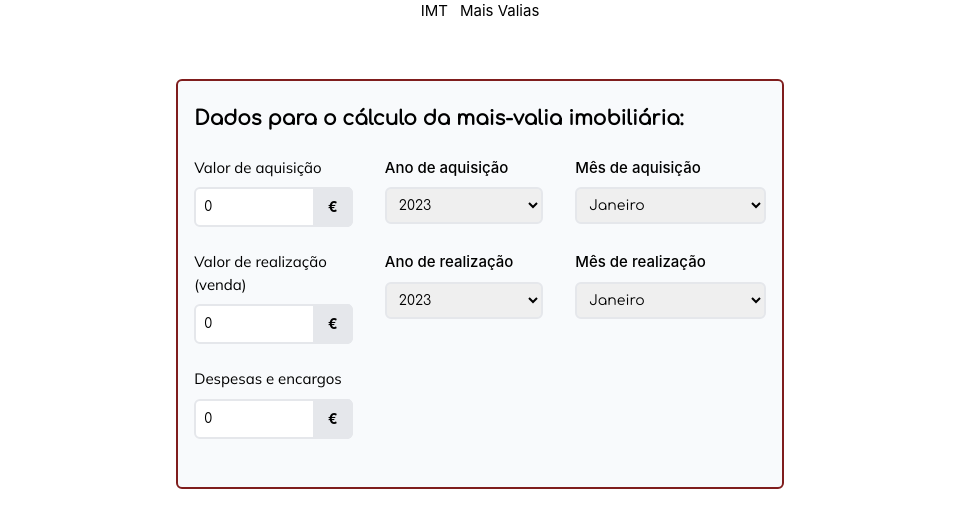
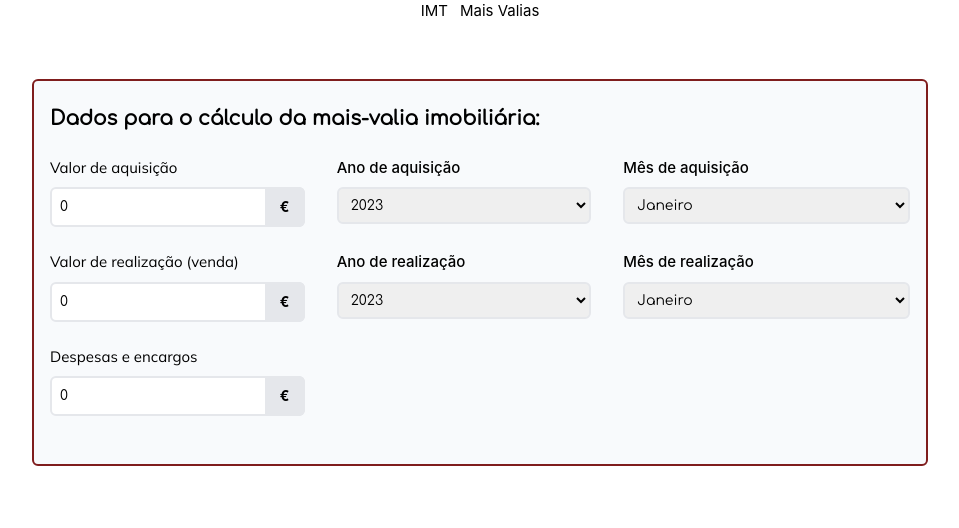
Before and after one commit to firQxHwspt/daniel-simulators, a Vue app: page /mais-valias in a window 1280 px wide. Shown: the top 528 px of the page, without its empty margins (160-1119 px from the left). Built offline with nearby package versions, Linux system fonts and the light colour scheme.

Commit message:
style: make form bigger so labels don't break

```diff
--- a/src/views/MaisValiasView.vue
+++ b/src/views/MaisValiasView.vue
@@ -8,8 +8,8 @@
 </script>
 
 <template>
-  <div class="pt-9 min-h-screen flex flex-wrap flex-col items-center">
-    <div class="max-w-4xl">
+  <div class="pt-9 flex flex-wrap flex-col items-center">
+    <div class="max-w-4xl w-5/6">
       <MaisValiasForm v-model="calculationData" />
       <MaisValiasDetails class="mt-6" v-if="calculationData.purchaseCost > 0 && calculationData.sellValue > 0" :simulationData="calculationData" />
     </div>
```
